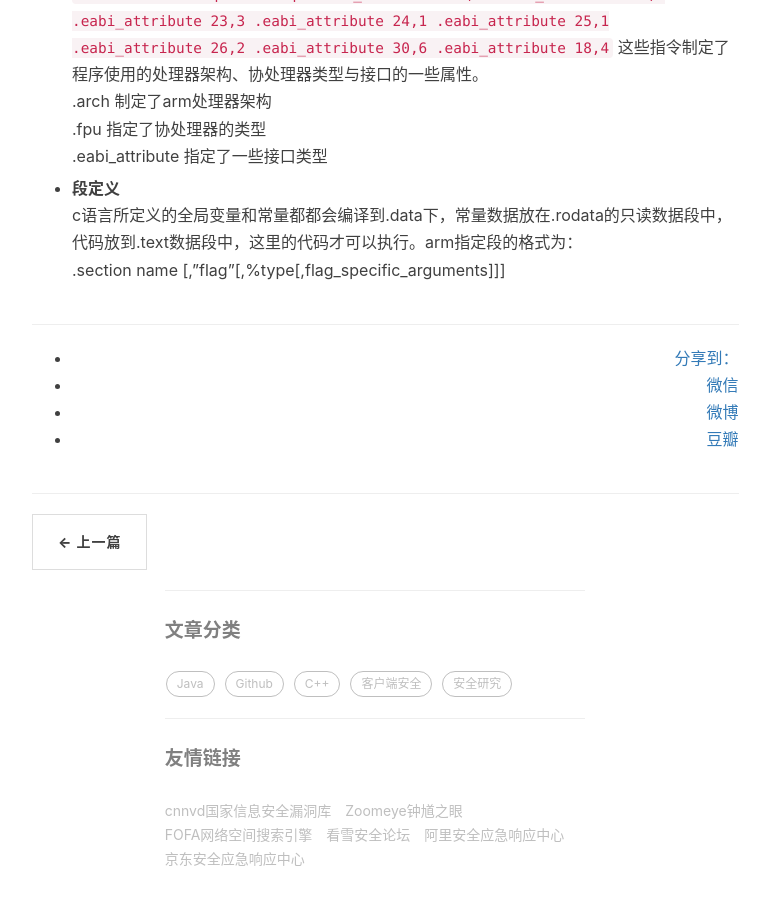
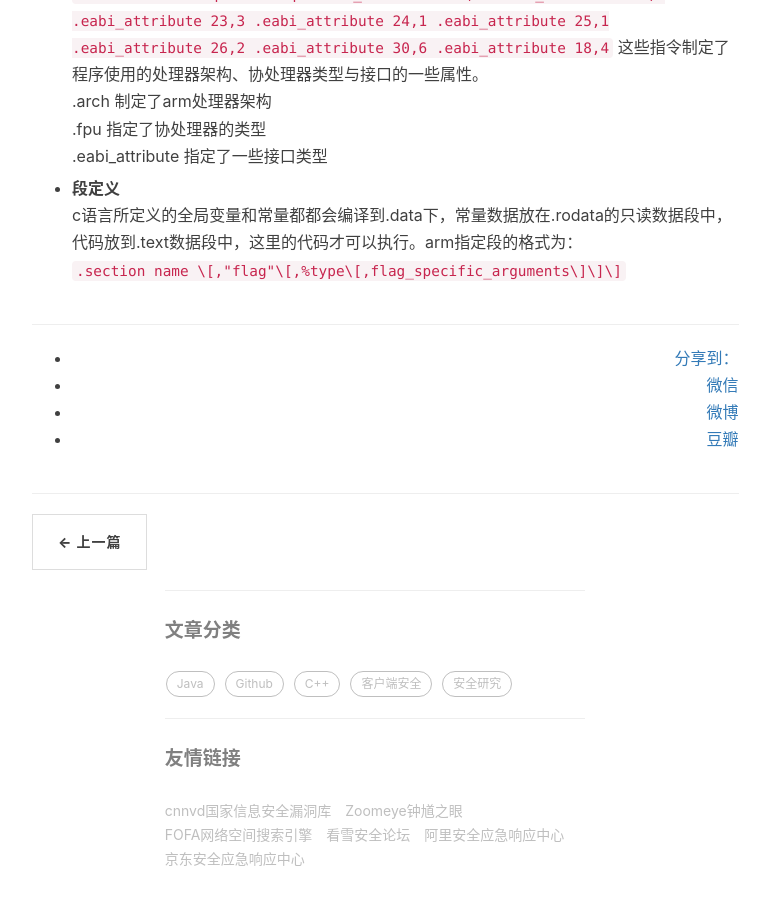
Before and after one commit to yangrz/blog, a Jekyll site: the page built from _posts/2017-01-16-androidSecurity.markdown, in a window 1280 px wide and 900 px high, scrolled down 1928 px. Shown: the whole window, without its empty margins (233-1003 px from the left). Built offline with Jekyll 4.4.1, drawn with Linux system fonts in a browser that asks for light colours; nearby versions of some CDN libraries; comment, search, counter and statistics services are not loaded.

Commit message:
2017-02-17

```diff
--- a/_posts/2017-01-16-androidSecurity.markdown
+++ b/_posts/2017-01-16-androidSecurity.markdown
@@ -63,4 +63,4 @@ tags:
 
 * __段定义__
 c语言所定义的全局变量和常量都都会编译到.data下，常量数据放在.rodata的只读数据段中，代码放到.text数据段中，这里的代码才可以执行。arm指定段的格式为：
-.section name \[,"flag"\[,%type\[,flag_specific_arguments\]\]\]
+`.section name \[,"flag"\[,%type\[,flag_specific_arguments\]\]\]`
```
